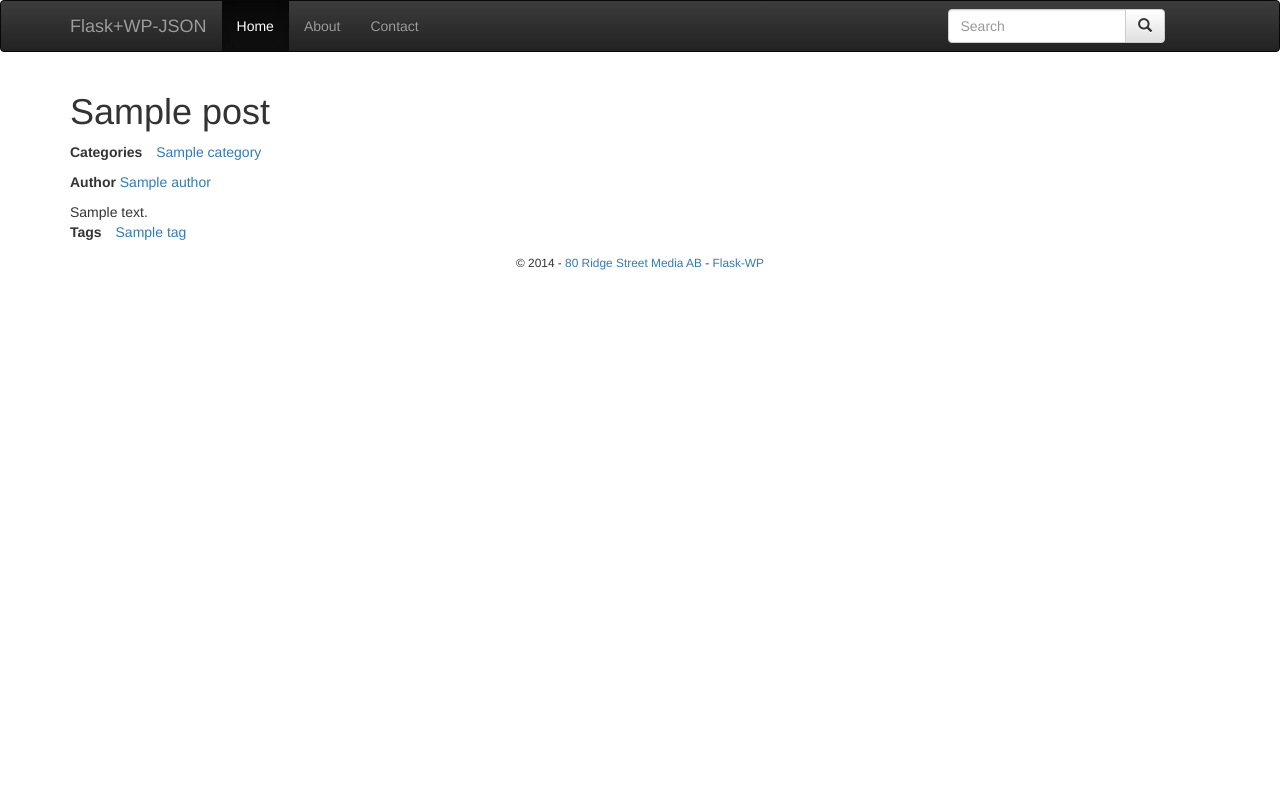
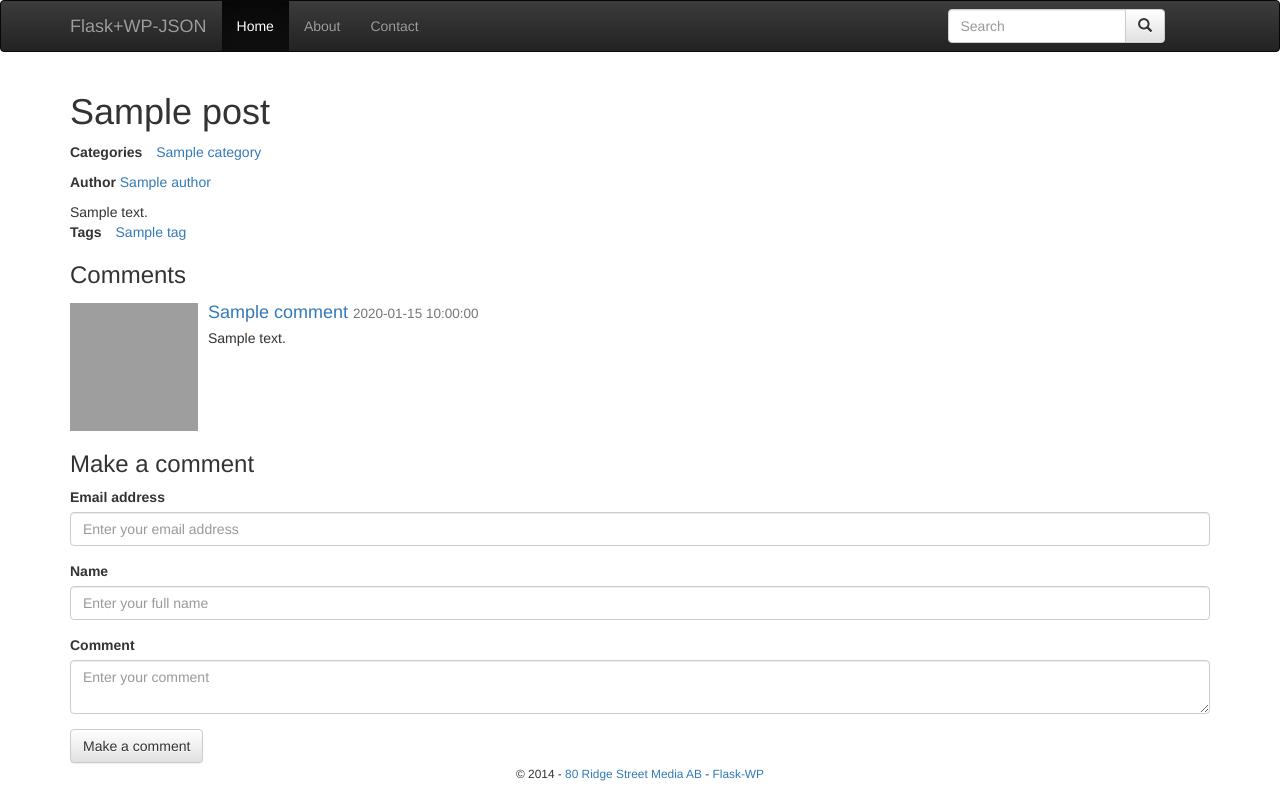
Before and after one commit to lihuimail/flask-wp, a Flask app: template templates/post.html in a window 1280 px wide. Run offline with Flask 2, Linux system fonts and the light colour scheme; the template is opened without the code that fills it: most values are stand-ins (such as "Sample title", 1, 10 or a date in 2020); some libraries are stand-ins or nearby versions; grey boxes are pictures that could not be loaded.

Commit message:
Added listing of comments and form for posting a comment

```diff
--- a/templates/post.html
+++ b/templates/post.html
@@ -1,6 +1,8 @@
 {% extends "layout.html" %}
 {% block title %}{{ post.title_plain }}{% endblock %}
 {% block body %}
+
+
         <h1>{{ post.title }}</h1>
 
     <ul class="categories list-inline">
@@ -17,6 +19,8 @@
         {{ post.content|safe }}
     </article>
 
+
+
 <ul class="tags list-inline">
     <li><strong>Tags</strong></li>
     {% for tag in post.tags %}
@@ -24,4 +28,40 @@
     {% endfor %}
     </ul>
 
+
+        {% if post.comment_status == 'open' %}
+        <div id="comments">
+            <h3>Comments</h3>
+            {% for comment in post.comments %}
+            <div class="media">
+              <a class="pull-left" href="#">
+                <img class="media-object" src="http://placekitten.com/128/128" alt="...">
+              </a>
+              <div class="media-body">
+                  <h4 class="media-heading"><a href="{{ comment.url }}">{{comment.name}}</a> <small>{{ comment.date }}</small></h4>
+                {{ comment.content|safe}}
+              </div>
+            </div>
+            {% endfor %}
+
+            <h3>Make a comment</h3>
+            <form action="/comment" method="post">
+
+                <div class="form-group">
+                    <label for="email">Email address</label>
+                    <input type="email" class="form-control" id="email" placeholder="Enter your email address">
+                </div>
+                <div class="form-group">
+                    <label for="name">Name</label>
+                    <input type="text" class="form-control" id="name" name="name" placeholder="Enter your full name">
+                </div>
+                <div class="form-group">
+                    <label for="comment">Comment</label>
+                    <textarea class="form-control" id="comment" name="comment" placeholder="Enter your comment"></textarea>
+                </div>
+                <button type="submit" class="btn btn-default">Make a comment</button>
+            </form>
+        </div>
+        {% endif %}
+
 {% endblock %}
```
